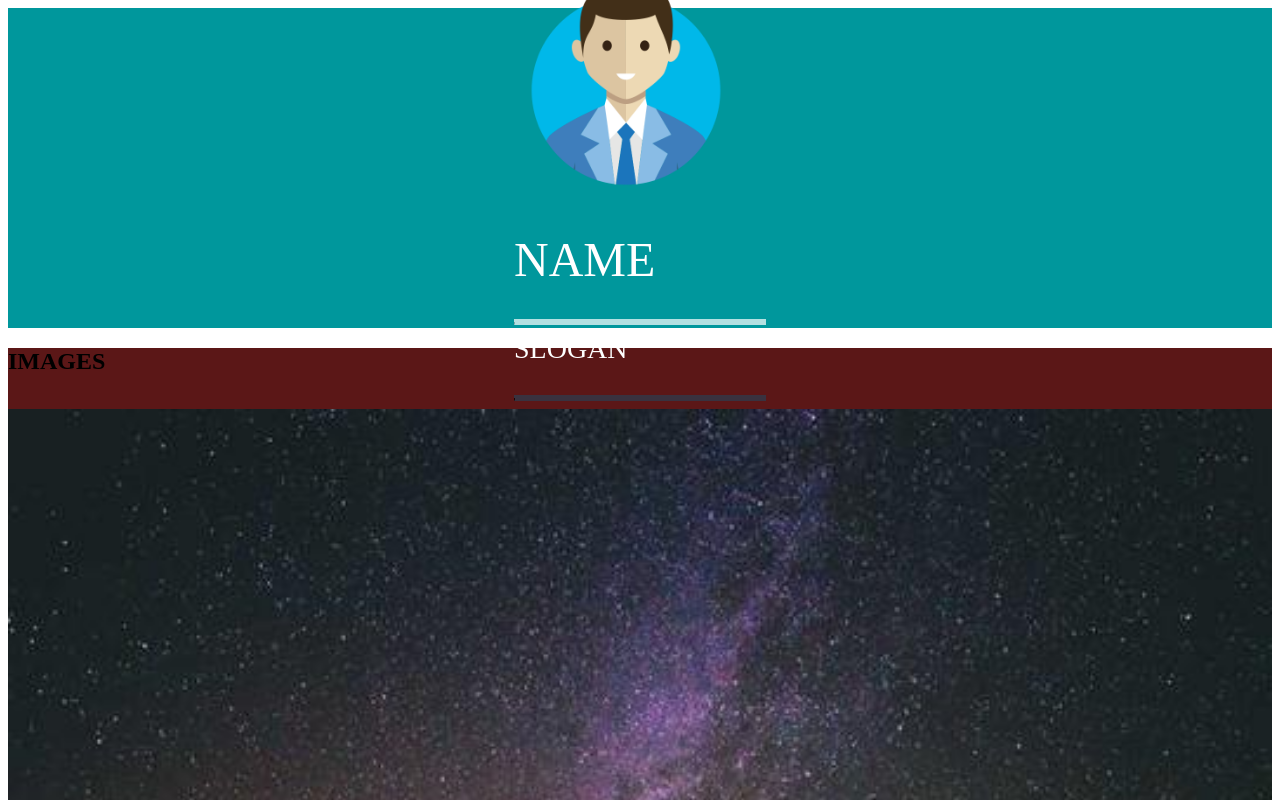
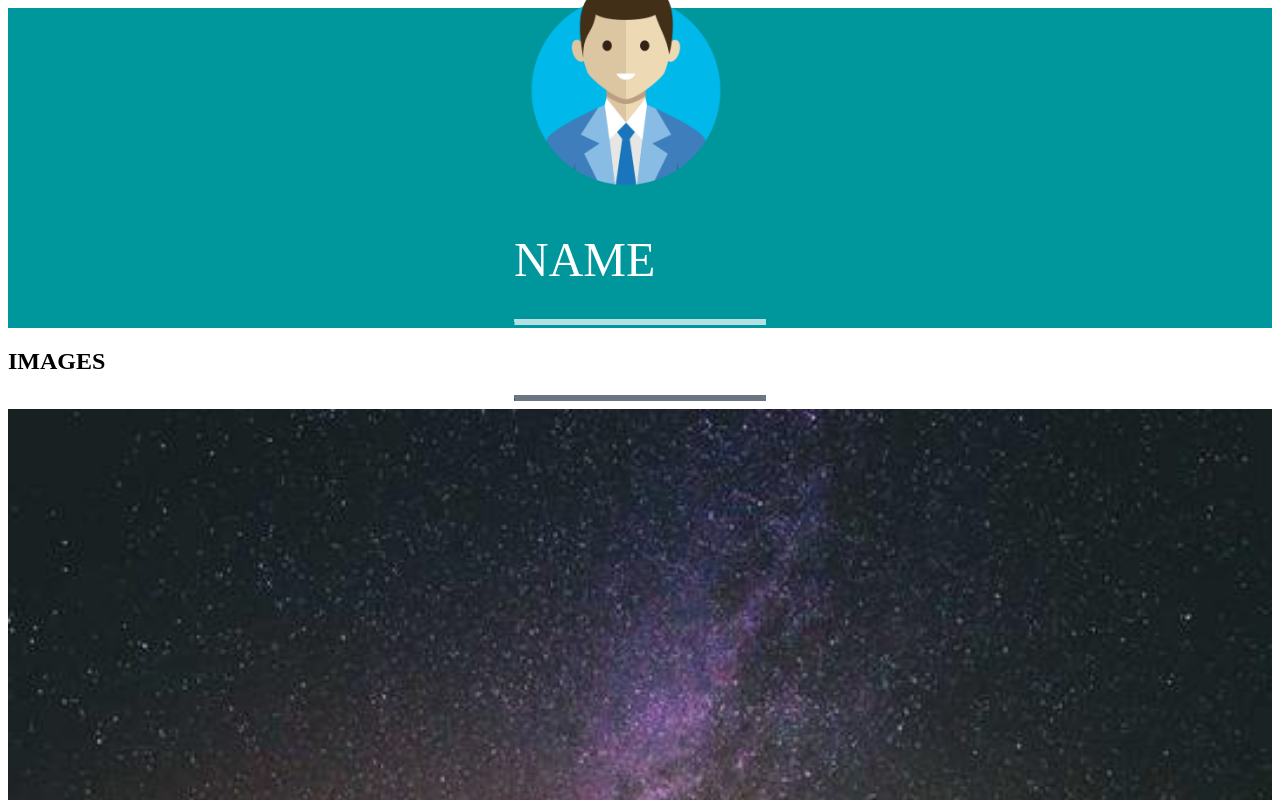
Before and after one commit to a0197391/WK1_REACT_PRC, a React (Vite) app: page / in a window 1280 px wide. Shown: the top 800 px of the page. Built offline with nearby package versions, Linux system fonts and the light colour scheme.

Commit message:
change color of divider dark

```diff
--- a/src/index.css
+++ b/src/index.css
@@ -8,6 +8,7 @@
   margin-left: auto;
   margin-right: auto;
   opacity: 0.7;
+  color: #ba0a0a;
 }
 
 .divider--light {
@@ -78,7 +79,7 @@
 }
 
 .image__layout {
-  background-color: #5b1717;
+  background-color: #fff;
   font-size: 1rem;
 }
 
```
